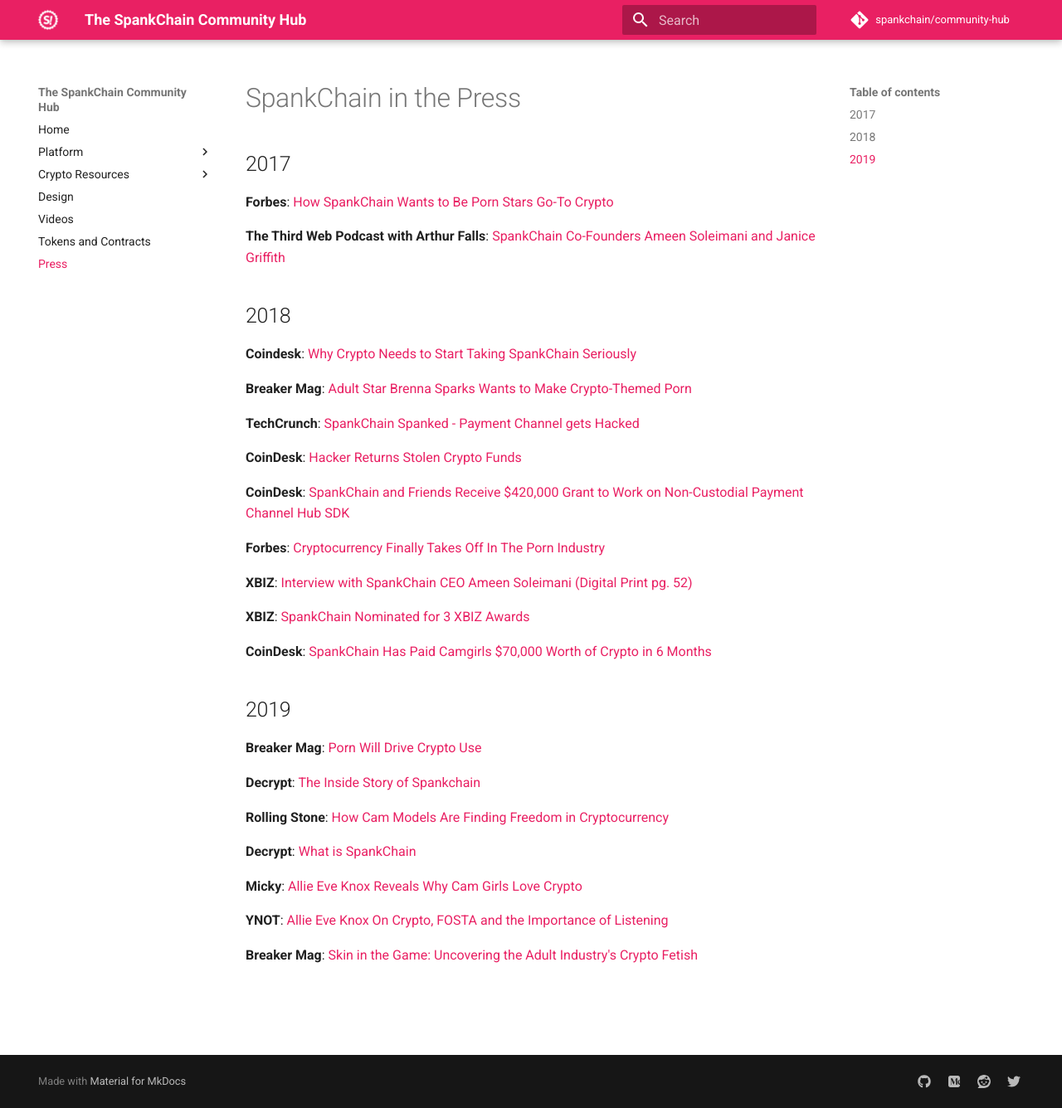
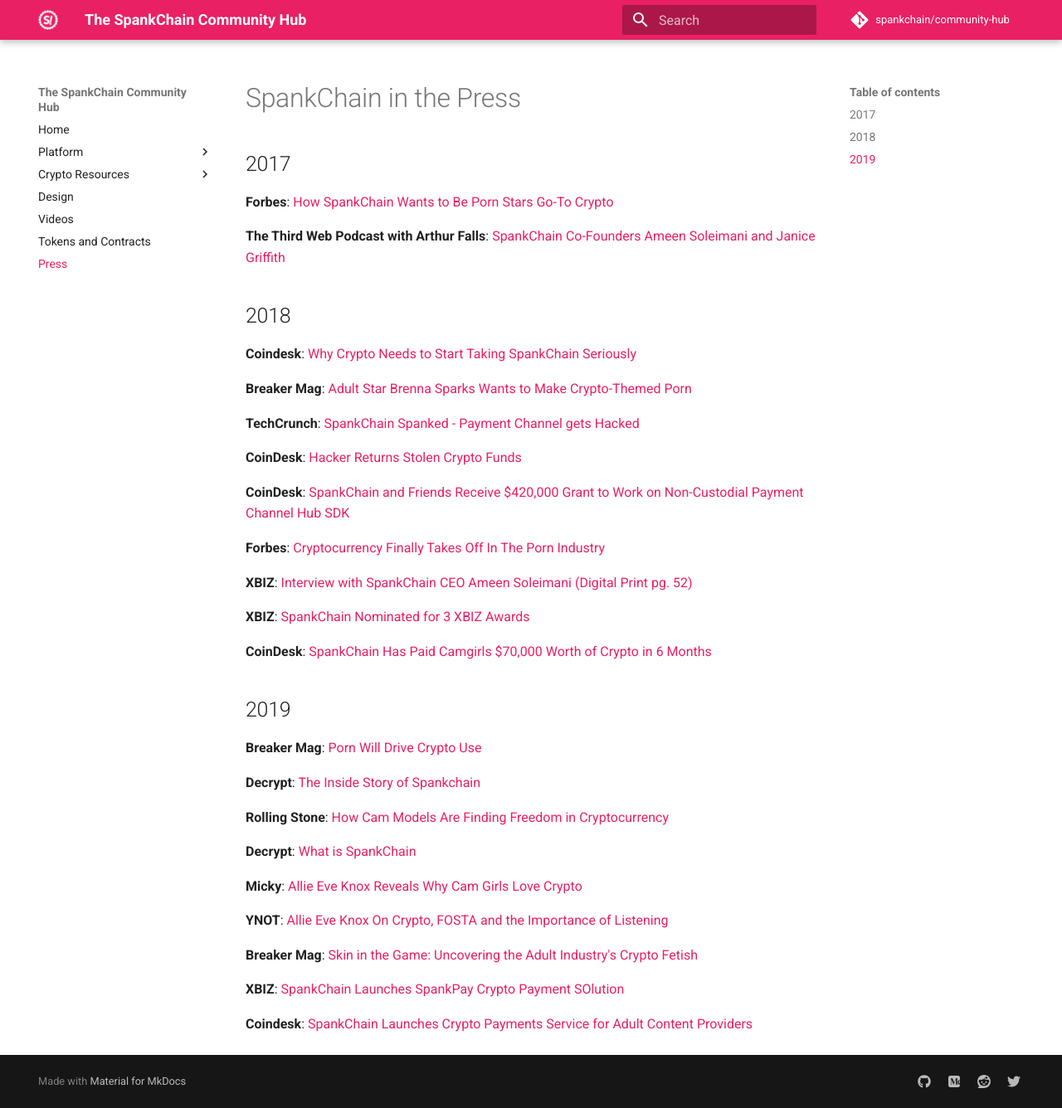
Before and after one commit to CryptoGrilsFinance/community-hub, an MkDocs documentation site: the page built from docs/press/mentions.md, in a window 1280 px wide and 1336 px high. Shown: the whole window at 83% size. Built offline with MkDocs 1.6.1 and Material for MkDocs 9.7.7, drawn with Linux system fonts in a browser that asks for light colours; comment, search, counter and statistics services are not loaded.

Commit message:
add SpankPay press to mentions.md

```diff
--- a/docs/press/mentions.md
+++ b/docs/press/mentions.md
@@ -41,3 +41,7 @@
 **YNOT**: [Allie Eve Knox On Crypto, FOSTA and the Importance of Listening](https://www.ynot.com/allie-eve-knox-on-crypto-fosta-and-the-importance-of-listening/)
 
 **Breaker Mag**: [Skin in the Game: Uncovering the Adult Industry's Crypto Fetish](https://breakermag.com/skin-in-the-game-uncovering-the-adult-industrys-crypto-fetish/)
+
+**XBIZ**: [SpankChain Launches SpankPay Crypto Payment SOlution](https://www.xbiz.com/news/245794/spankchain-launches-spankpay-crypto-payment-solution)
+
+**Coindesk**: [SpankChain Launches Crypto Payments Service for Adult Content Providers](https://www.coindesk.com/spankchain-launches-crypto-payments-service-for-adult-content)
```
